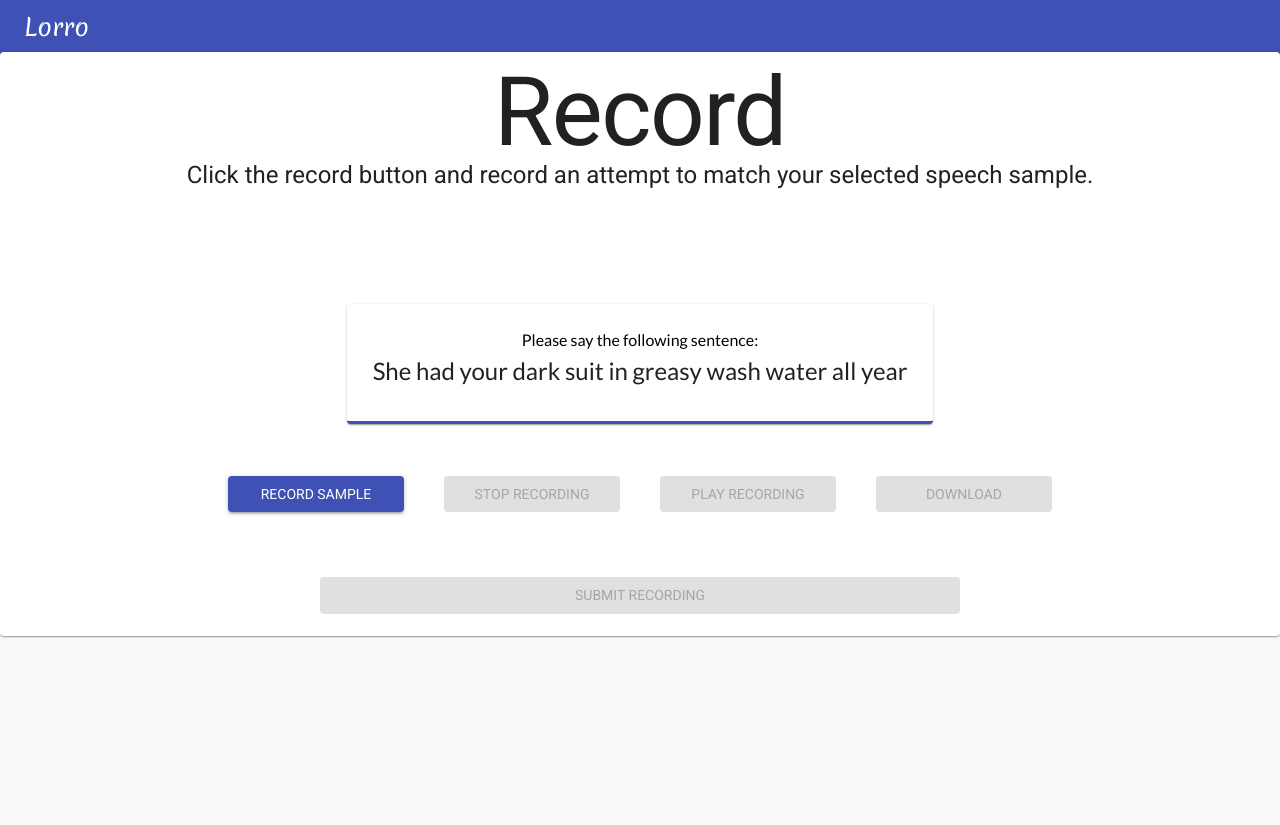
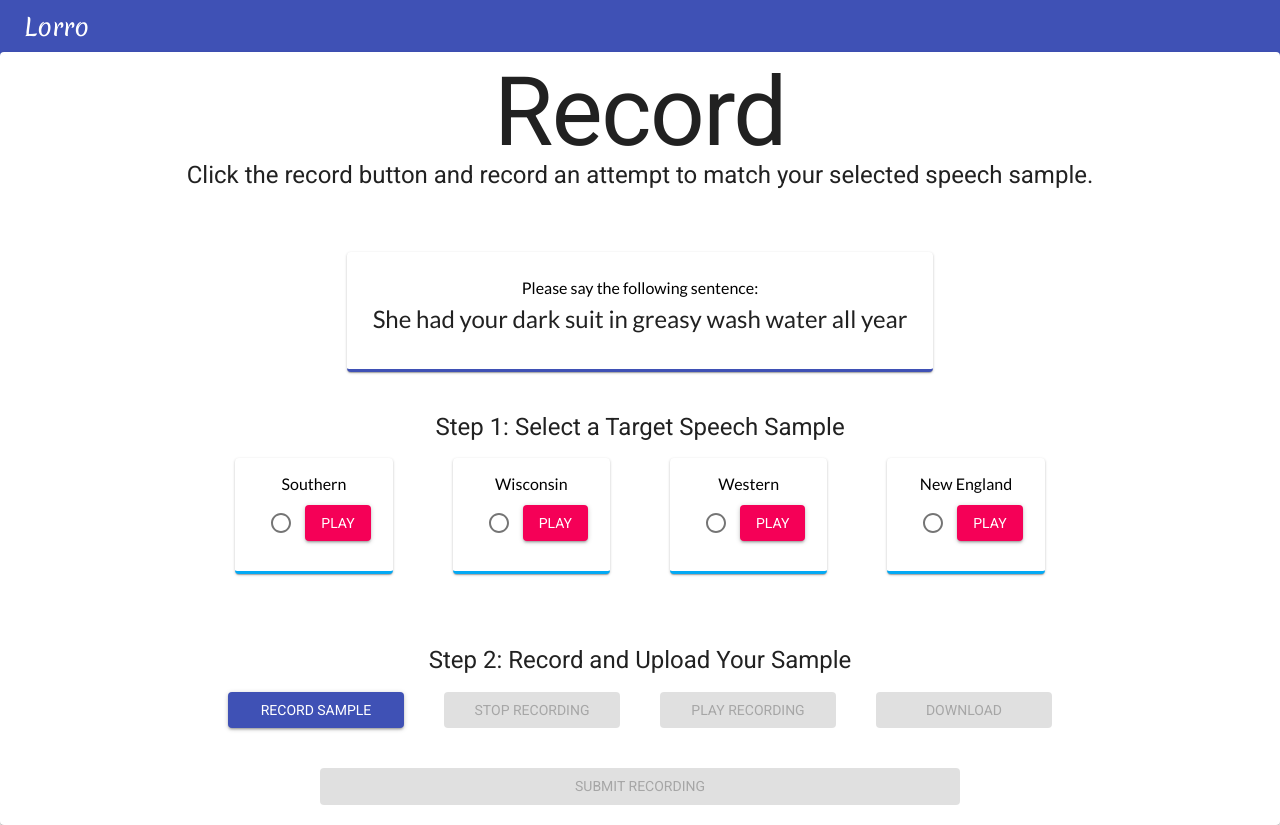
Before and after one commit to JalenPatrick/lorroFE, a Next.js app: page /record in a window 1280 px wide. Before the commit the page ends 800 px from the top, so only its background shows below. Built offline with nearby package versions, Linux system fonts and the light colour scheme; no server answers; a web font is replaced by a local one.

Commit message:
Add sample selection + actual comparision

```diff
--- a/pages/record.js
+++ b/pages/record.js
@@ -15,6 +15,9 @@ import CardContent from '@material-ui/core/CardContent';
 import CardMedia from '@material-ui/core/CardMedia';
 import Button from '@material-ui/core/Button';
 import LinearProgress from '@material-ui/core/LinearProgress';
+import Divider from '@material-ui/core/Divider';
+
+import Radio from '@material-ui/core/Radio';
 
 import axios from 'axios'
 import Recorder from 'recorder-js';
@@ -29,13 +32,19 @@ var cors = require('cors')
 
 
 const group = {
-    height: "30vh",
+    height: "25vh",
     textAlign: "center"
 }
 
 const buttonGroup = {
-    height: "10vh",
-    textAlign: "center"
+    height: "auto",
+    padding: "20px 0px 20px 0px",
+    textAlign: "center",
+}
+
+const sampleGroup = {
+    textAlign: "center",
+    paddingBottom: "50px"
 }
 
 const result = {
@@ -62,6 +71,11 @@ const loadingStyle = {
     height: '100vh'
 }
 
+const selectCards = {
+    magin: '0px 20px 10px 20px',
+    borderBottom:'3px solid #03A9F4'
+}
+
 // audio stuff
 let isRecording = false;
 let blob = null;
@@ -81,7 +95,8 @@ class record extends Component {
             loading: false,
             submitted: false,
             submitText: 'Submit Recording',
-            fileName: null
+            fileName: null,
+            selectedTarget: null
         };
     }
 
@@ -134,6 +149,18 @@ class record extends Component {
         saveAs(audioURL, "lorro_record.wav");
     }
 
+    playTarget = (target_url) => {
+        const audio = new Audio(target_url);
+        audio.play();
+        console.log(target_url);
+    }
+
+    handleChange = event => {
+        console.log(event.target.value)
+        this.setState({ selectedTarget: event.target.value });
+        console.log(this.state.selectedTarget)
+    };
+
     // uploads the audio recording to the AWS server via the following 3 step process
     submitRecording = async () => {
         const data = this.state.uploadData
@@ -170,7 +197,7 @@ class record extends Component {
         // route to the results page
         Router.push({
             pathname: '/results',
-            query: { file: this.state.fileName }
+            query: { target: this.state.selectedTarget, file: this.state.fileName }
         })
         // let phonemes = []
         // await axios.post(process_url, file_name).then(response => {
@@ -214,7 +241,8 @@ class record extends Component {
                                         Click the record button and record an attempt to match your selected speech sample.
                                     </Typography>
                                 </Grid>
-                                <Grid item xs={8} container xs={12} direction="row" justifyContent="center" alignItems="center" justify="center" alignContent="space-between">
+
+                                <Grid container xs={12} direction="row" justifyContent="center" alignItems="center" justify="center" alignContent="space-between">
                                     <Card className="record-card" style={{padding:10, marginBottom:'5vh', borderBottom:'3px solid #3f51b5'}}>
                                         <CardContent>
                                             <Typography gutterBottom variant="body" style={{textAlign:'center', fontFamily:'Lato'}}> Please say the following sentence: </Typography>
@@ -224,8 +252,94 @@ class record extends Component {
                                         </CardContent>
                                     </Card>
                                 </Grid>
+
+
+                                <Grid style={sampleGroup} container xs={12} direction="row" justifyContent="center" alignItems="center" justify="center" alignContent="space-between">
+                                    <Grid item xs={12} md={12} style={{padding:"0 30px 0 30px", margin:'0px 0px 15px 0px'}}>
+                                        <Typography variant="h5">
+                                            Step 1: Select a Target Speech Sample
+                                        </Typography>
+                                    </Grid>
+                                    <Grid item xs={12} md={2} style={{padding:"0 30px 0 30px"}}>
+                                        <Card style={selectCards}>
+                                            <CardContent>
+                                                <Typography gutterBottom variant="body" style={{textAlign:'center', fontFamily:'Lato'}}> Southern </Typography>
+                                                <Radio
+                                                    checked={this.state.selectedTarget === 'target-sample-JDM1-southern'}
+                                                    onChange={this.handleChange}
+                                                    value='target-sample-JDM1-southern'
+                                                />
+                                                <Button
+                                                    variant="contained"
+                                                    color="secondary"
+                                                    onClick={() => this.playTarget('https://s3.us-east-2.amazonaws.com/lorro/target-sample-JDM1-southern.wav')}
+                                                > Play </Button>
+                                            </CardContent>
+                                        </Card>
+                                    </Grid>
+                                    <Grid item xs={12} md={2} style={{padding:"0 30px 0 30px"}}>
+                                        <Card style={selectCards}>
+                                            <CardContent>
+                                                <Typography gutterBottom variant="body" style={{textAlign:'center', fontFamily:'Lato'}}> Wisconsin </Typography>
+                                                <Radio
+                                                    checked={this.state.selectedTarget === 'target-sample-DLD0-wisconsin'}
+                                                    onChange={this.handleChange}
+                                                    value='target-sample-DLD0-wisconsin'
+                                                />
+                                                <Button
+                                                    variant="contained"
+                                                    color="secondary"
+                                                    onClick={() => this.playTarget('https://s3.us-east-2.amazonaws.com/lorro/target-sample-DLD0-wisconsin.wav')}
+                                                > Play </Button>
+                                            </CardContent>
+                                        </Card>
+                                    </Grid>
+                                    <Grid item xs={12} md={2} style={{padding:"0 30px 0 30px"}}>
+                                        <Card style={selectCards}>
+                                            <CardContent>
+                                                <Typography gutterBottom variant="body" style={{textAlign:'center', fontFamily:'Lato'}}> Western </Typography>
+                                                <Radio
+                                                    checked={this.state.selectedTarget === 'target-sample-REH0-western'}
+                                                    onChange={this.handleChange}
+                                                    value='target-sample-REH0-western'
+                                                />
+                                                <Button
+                                                    variant="contained"
+                                                    color="secondary"
+                                                    onClick={() => this.playTarget('https://s3.us-east-2.amazonaws.com/lorro/target-sample-REH0-western.wav')}
+                                                > Play </Button>
+                                            </CardContent>
+                                        </Card>
+                                    </Grid>
+                                    <Grid item xs={12} md={2} style={{padding:"0 30px 0 30px"}}>
+                                        <Card style={selectCards}>
+                                            <CardContent>
+                                                <Typography gutterBottom variant="body" style={{textAlign:'center', fontFamily:'Lato'}}> New England </Typography>
+                                                <Radio
+                                                    checked={this.state.selectedTarget === 'target-sample-VMH0-new-england'}
+                                                    onChange={this.handleChange}
+                                                    value='target-sample-VMH0-new-england'
+                                                />
+                                                <Button
+                                                    variant="contained"
+                                                    color="secondary"
+                                                    onClick={() => this.playTarget('https://s3.us-east-2.amazonaws.com/lorro/target-sample-VMH0-new-england.wav')}
+                                                > Play </Button>
+                                            </CardContent>
+                                        </Card>
+                                    </Grid>
+                                </Grid>
+
+
+
                                 {/* start/stop buttons */}
                                 <Grid style={buttonGroup} container xs={12} direction="row" justifyContent="center" alignItems="center" justify="center" alignContent="space-between">
+                                    <Divider variant='inset'/>
+                                    <Grid item xs={12} md={12} style={{padding:"0 30px 0 30px", margin:'0px 0px 15px 0px'}}>
+                                        <Typography variant="h5">
+                                            Step 2: Record and Upload Your Sample
+                                        </Typography>
+                                    </Grid>
                                     <Button
                                         style={buttonStyle}
                                         variant='contained'
```
Also changed, not shown: pages/results.js (+39 -48 lines).
